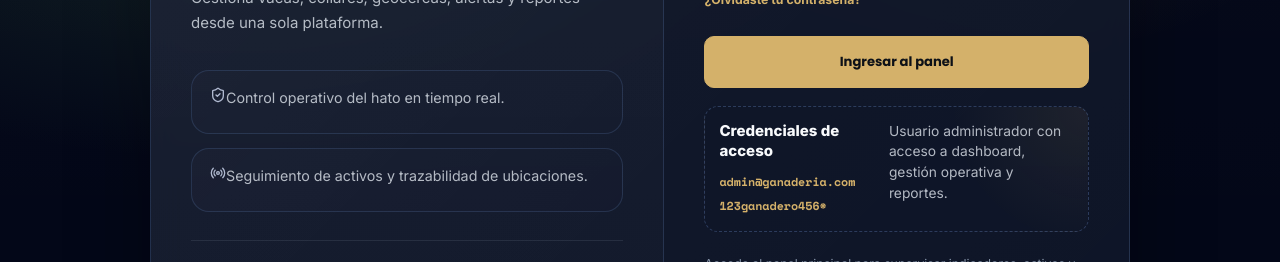
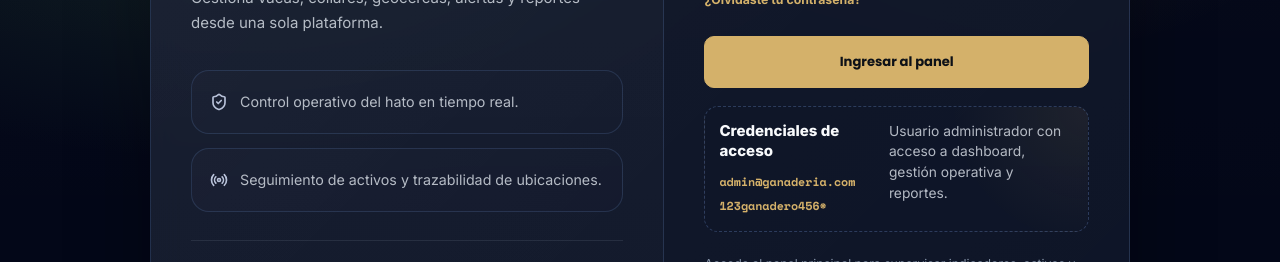
Before and after one commit to David-Cabrera00/ganaderia-frontend, a React (Vite) app: page /login in a window 1280 px wide. Shown: the part 359-621 px from the top of the page. Built offline with nearby package versions, Linux system fonts and the light colour scheme; no server answers.

Commit message:
fix: mejorar iconos del login en modo claro

```diff
--- a/src/features/auth/LoginPage.css
+++ b/src/features/auth/LoginPage.css
@@ -874,3 +874,59 @@
 .dark .login-page-fixed-theme .password-toggle {
   color: rgba(220, 231, 255, 0.62);
 }
+
+.login-page-fixed-theme .login-feature-item {
+  display: flex;
+  align-items: center;
+  gap: 12px;
+}
+
+.login-page-fixed-theme .login-feature-item svg {
+  width: 18px;
+  height: 18px;
+  min-width: 18px;
+  flex-shrink: 0;
+  color: rgba(185, 135, 47, 0.82);
+  stroke-width: 2.2;
+}
+
+.login-page-fixed-theme .login-feature-item span,
+.login-page-fixed-theme .login-feature-item p {
+  margin: 0;
+  color: inherit;
+}
+
+/* Icono del ojo en modo claro */
+.login-page-fixed-theme .password-toggle {
+  color: rgba(71, 85, 105, 0.72);
+}
+
+.login-page-fixed-theme .password-toggle:hover {
+  color: rgba(185, 135, 47, 0.96);
+}
+
+/* Ícono principal de la marca en modo claro */
+.login-page-fixed-theme .login-logo svg {
+  color: #b9872f;
+}
+
+/* Modo oscuro: mantiene el look premium */
+[data-theme='dark'] .login-page-fixed-theme .login-feature-item svg,
+.dark .login-page-fixed-theme .login-feature-item svg {
+  color: rgba(220, 231, 255, 0.82);
+}
+
+[data-theme='dark'] .login-page-fixed-theme .password-toggle,
+.dark .login-page-fixed-theme .password-toggle {
+  color: rgba(220, 231, 255, 0.62);
+}
+
+[data-theme='dark'] .login-page-fixed-theme .password-toggle:hover,
+.dark .login-page-fixed-theme .password-toggle:hover {
+  color: rgba(212, 177, 106, 0.92);
+}
+
+[data-theme='dark'] .login-page-fixed-theme .login-logo svg,
+.dark .login-page-fixed-theme .login-logo svg {
+  color: #d4b16a;
+}
```
